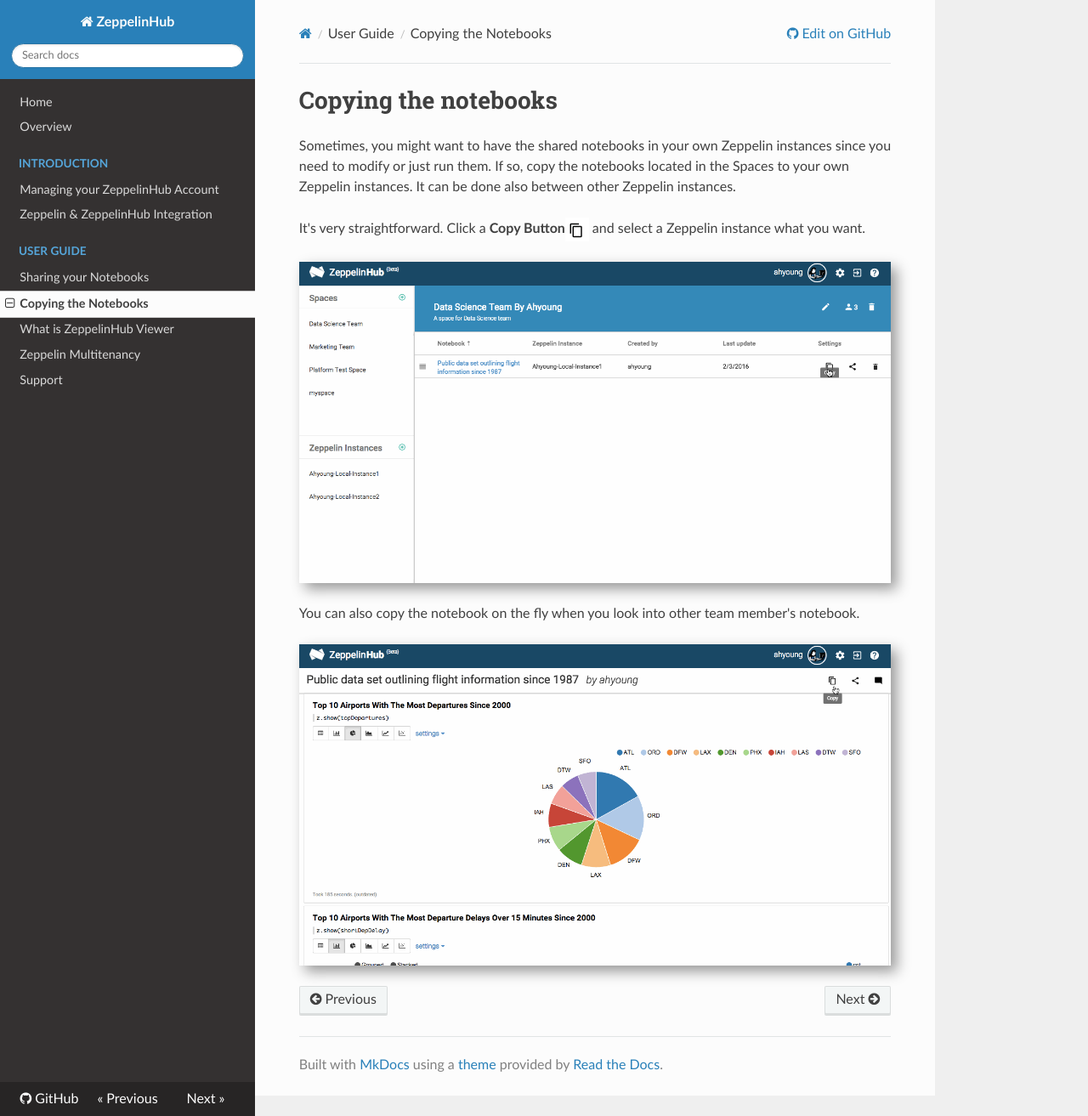
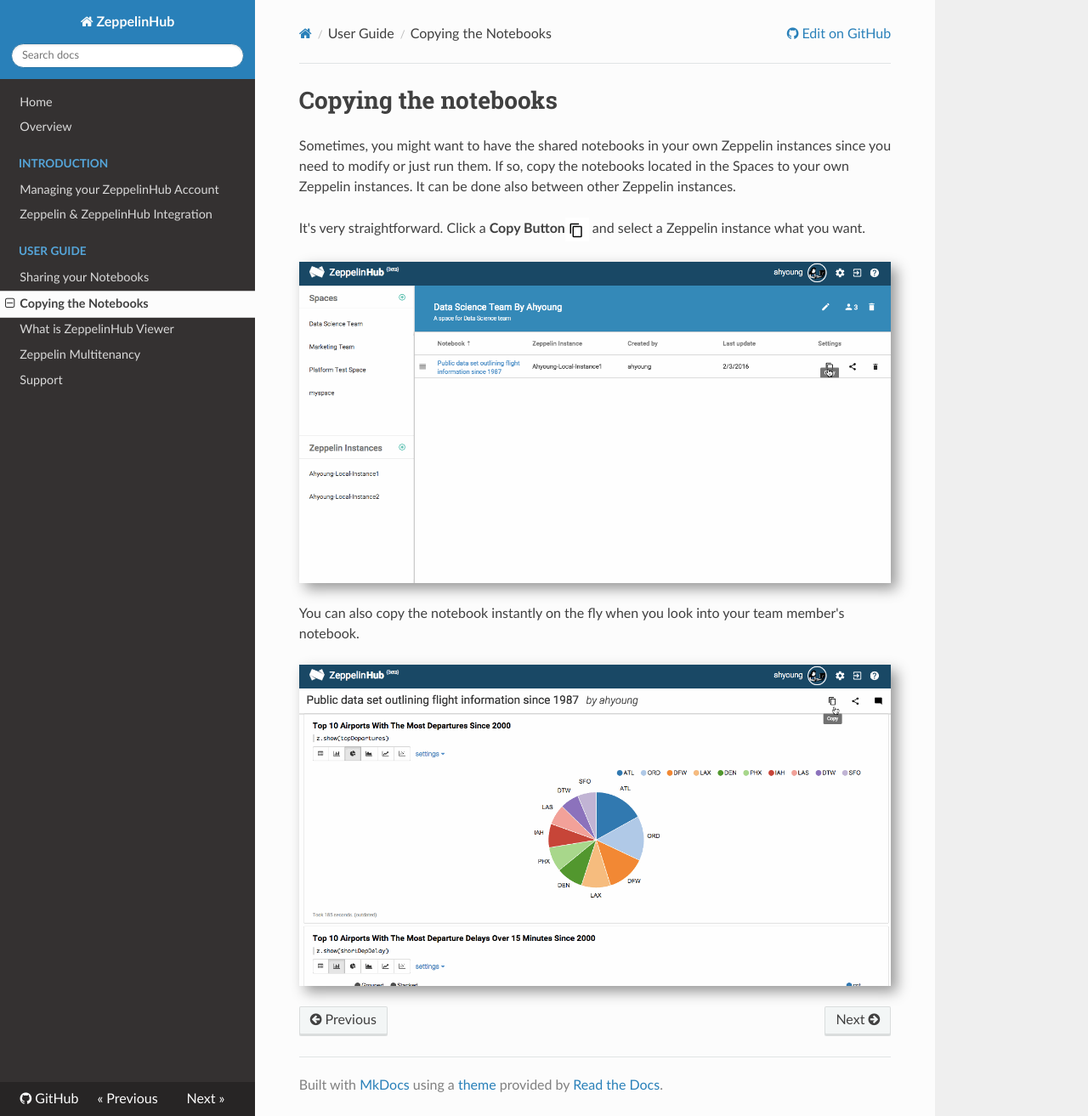
Before and after one commit to jacksu/zeppelinhub-documentation, an MkDocs documentation site: the page built from docs/copying_notebooks.md, in a window 1280 px wide and 1313 px high. Shown: the whole window at 85% size. Built offline with MkDocs 1.6.1, drawn with Linux system fonts in a browser that asks for light colours; nearby versions of some CDN libraries; old or Windows-style settings are respelled for this version of MkDocs.

Commit message:
Fix some grammar errors in copying_notebooks.md

```diff
--- a/docs/copying_notebooks.md
+++ b/docs/copying_notebooks.md
@@ -5,6 +5,6 @@
 
 <img src="../img/copy_notebooks1.gif" width="100%" height="100%" style="box-shadow: 7px 7px 15px #999999;"/>
 
-You can also copy the notebook on the fly when you look into other team member's notebook.
+You can also copy the notebook instantly on the fly when you look into your team member's notebook.
 
 <img src="../img/copy_notebooks2.gif" width="100%" height="100%" style="box-shadow: 7px 7px 15px #999999;"/>
```
